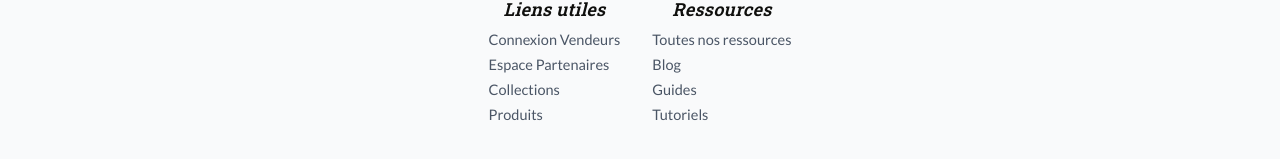
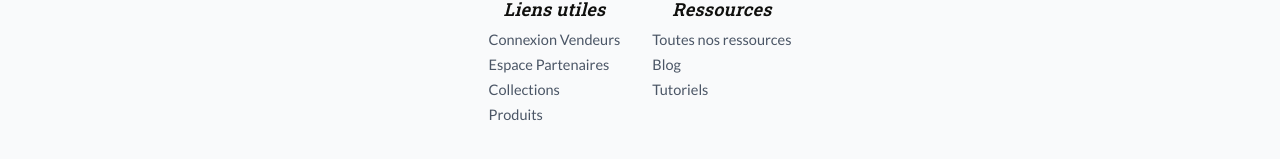
Before and after one commit to DiagneGeek/di-market, a SvelteKit app: page / in a window 1280 px wide. Shown: the part 10778-10937 px from the top of the page. Built offline with nearby package versions, Linux system fonts and the light colour scheme.

Commit message:
Remove Guides link from resources section

```diff
--- a/src/routes/+layout.svelte
+++ b/src/routes/+layout.svelte
@@ -53,7 +53,6 @@
 						<ul class="mt-2 space-y-1 text-left">
 							<li><a href="/ressources" class="hover:underline">Toutes nos ressources</a></li>
 							<li><a href="/ressources/blog" class="hover:underline">Blog</a></li>
-							<li><a href="/ressources/guides" class="hover:underline">Guides</a></li>
 							<li><a href="/ressources/tutoriels" class="hover:underline">Tutoriels</a></li>
 						</ul>
 					</div>
```
